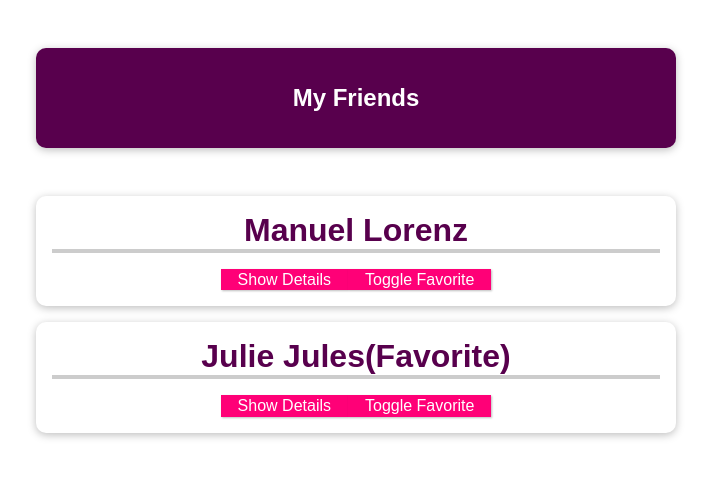
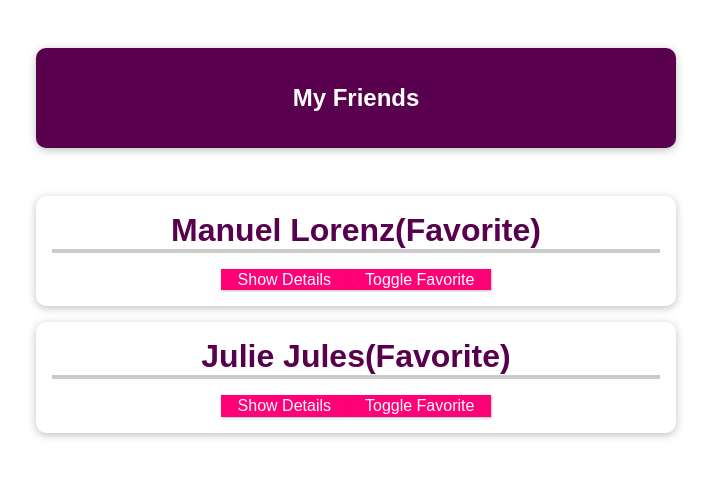
Before and after one commit to vue-exercises/vue-cli-01-a-new-vue-project, a Vue app: page / in a window 1280 px wide. Shown: the top 478 px of the page, without its empty margins (284-995 px from the left). Built offline with nearby package versions, Linux system fonts and the light colour scheme.

Commit message:
dynamic props

```diff
--- a/src/App.vue
+++ b/src/App.vue
@@ -3,15 +3,12 @@
     <header><h1>My Friends</h1></header>
     <ul>
       <friend-contact
-        name="Manuel Lorenz"
-        phone-number="0123 45678 90"
-        email-address="manuel@localhost.com"
-      ></friend-contact>
-      <friend-contact
-        name="Julie Jules"
-        phone-number="0123 45678 90"
-        email-address="juliel@localhost.com"
-        is-favorite="1"
+        v-for="friend in friends"
+        :key="friend.id"
+        :name="friend.name"
+        :phone-number="friend.phone"
+        :email-address="friend.email"
+        :is-favorite="true"
       ></friend-contact>
     </ul>
   </section>
@@ -20,7 +17,22 @@
 <script>
 export default {
   data() {
-    return {}
+    return {
+      friends: [
+        {
+          id: "manuel",
+          name: "Manuel Lorenz",
+          phone: "0123 87654 90",
+          email: "manuel@localhost.com",
+        },
+        {
+          id: "julie",
+          name: "Julie Jules",
+          phone: "0123 45678 90",
+          email: "juliel@localhost.com",
+        },
+      ],
+    }
   },
 }
 </script>
--- a/src/components/FriendContact.vue
+++ b/src/components/FriendContact.vue
@@ -1,6 +1,6 @@
 <template>
   <li>
-    <h2>{{ name }}{{ friendIsFavorite === "1" ? "(Favorite)" : "" }}</h2>
+    <h2>{{ name }}{{ friendIsFavorite ? "(Favorite)" : "" }}</h2>
     <button @click="toggleDetails">
       {{ buttonVisible ? "Hide" : "Show" }}
       Details
@@ -31,12 +31,12 @@
       required: true,
     },
     isFavorite: {
-      type: String,
+      type: Boolean,
       required: false,
-      default: "0",
-      validator: function(value) {
-        return value === "1" || value === "0"
-      },
+      default: false,
+      // validator: function(value) {
+      //   return value === true || value === false
+      // },
     },
   },
   data() {
@@ -52,11 +52,7 @@
       this.buttonVisible = !this.buttonVisible
     },
     toggleFavorite() {
-      if (this.friendIsFavorite === "1") {
-        this.friendIsFavorite = "0"
-      } else {
-        this.friendIsFavorite = "1"
-      }
+      this.friendIsFavorite = !this.friendIsFavorite
     },
   },
 }
```
